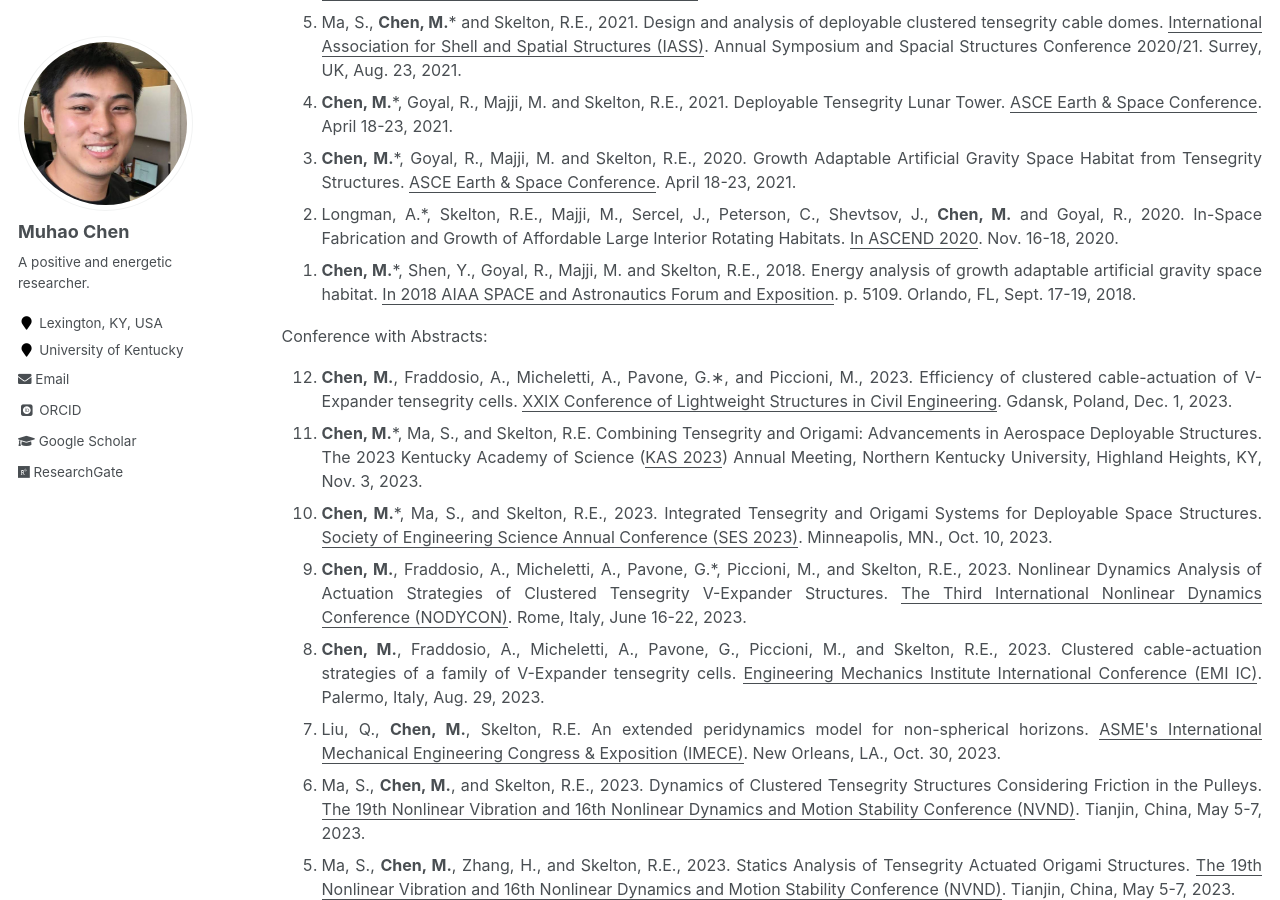
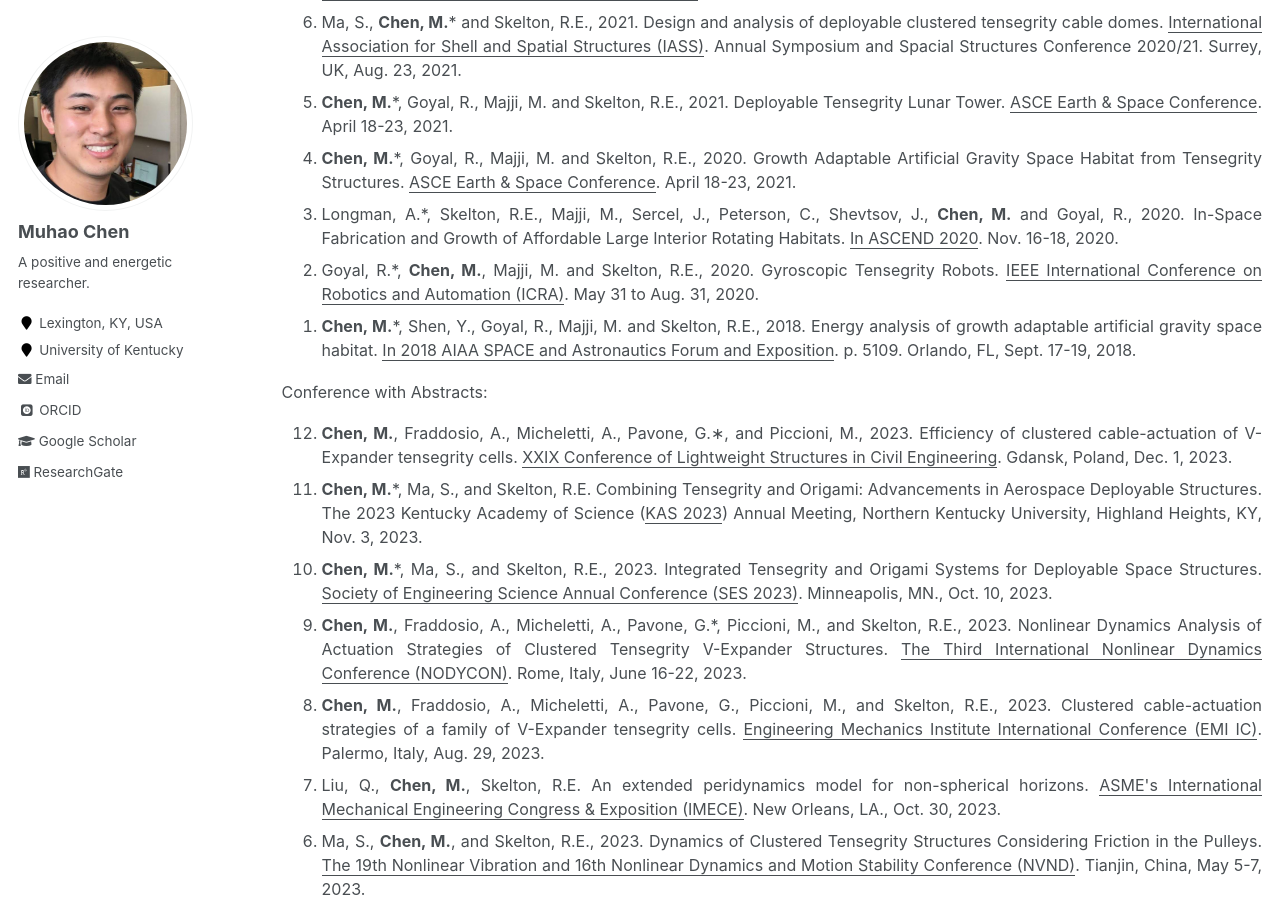
Before and after one commit to Muhao-Chen/muhao-chen.github.io, a Jekyll site: the page built from _pages/publication.md, in a window 1280 px wide and 900 px high, scrolled down 1918 px. Built offline with Jekyll 4.4.1, drawn with Linux system fonts in a browser that asks for light colours; some web fonts are replaced.

Commit message:
Update publication.md

```diff
--- a/_pages/publication.md
+++ b/_pages/publication.md
@@ -52,6 +52,7 @@ Conference with Full Papers:
 <li> <strong>Chen, M.</strong>*, Goyal, R., Majji, M. and Skelton, R.E., 2021. Deployable Tensegrity Lunar Tower. <u>ASCE Earth & Space Conference</u>. April 18-23, 2021.</li>
 <li><strong>Chen, M.</strong>*, Goyal, R., Majji, M. and Skelton, R.E., 2020. Growth Adaptable Artificial Gravity Space Habitat from Tensegrity Structures. <u>ASCE Earth & Space Conference</u>. April 18-23, 2021.</li>
 <li>Longman, A.*, Skelton, R.E., Majji, M., Sercel, J., Peterson, C., Shevtsov, J., <strong>Chen, M.</strong> and Goyal, R., 2020. In-Space Fabrication and Growth of Affordable Large Interior Rotating Habitats. <u>In ASCEND 2020</u>. Nov. 16-18, 2020. </li>
+<li>Goyal, R.*, <strong>Chen, M.</strong>, Majji, M. and Skelton, R.E., 2020. Gyroscopic Tensegrity Robots. <u>IEEE International Conference on Robotics and Automation (ICRA)</u>. May 31 to Aug. 31, 2020.</li>
 <li><strong>Chen, M.</strong>*, Shen, Y., Goyal, R., Majji, M. and Skelton, R.E., 2018. Energy analysis of growth adaptable artificial gravity space habitat. <u>In 2018 AIAA SPACE and Astronautics Forum and Exposition</u>. p. 5109. Orlando, FL, Sept. 17-19, 2018.</li>
 </ol>
 Conference with Abstracts:
```
